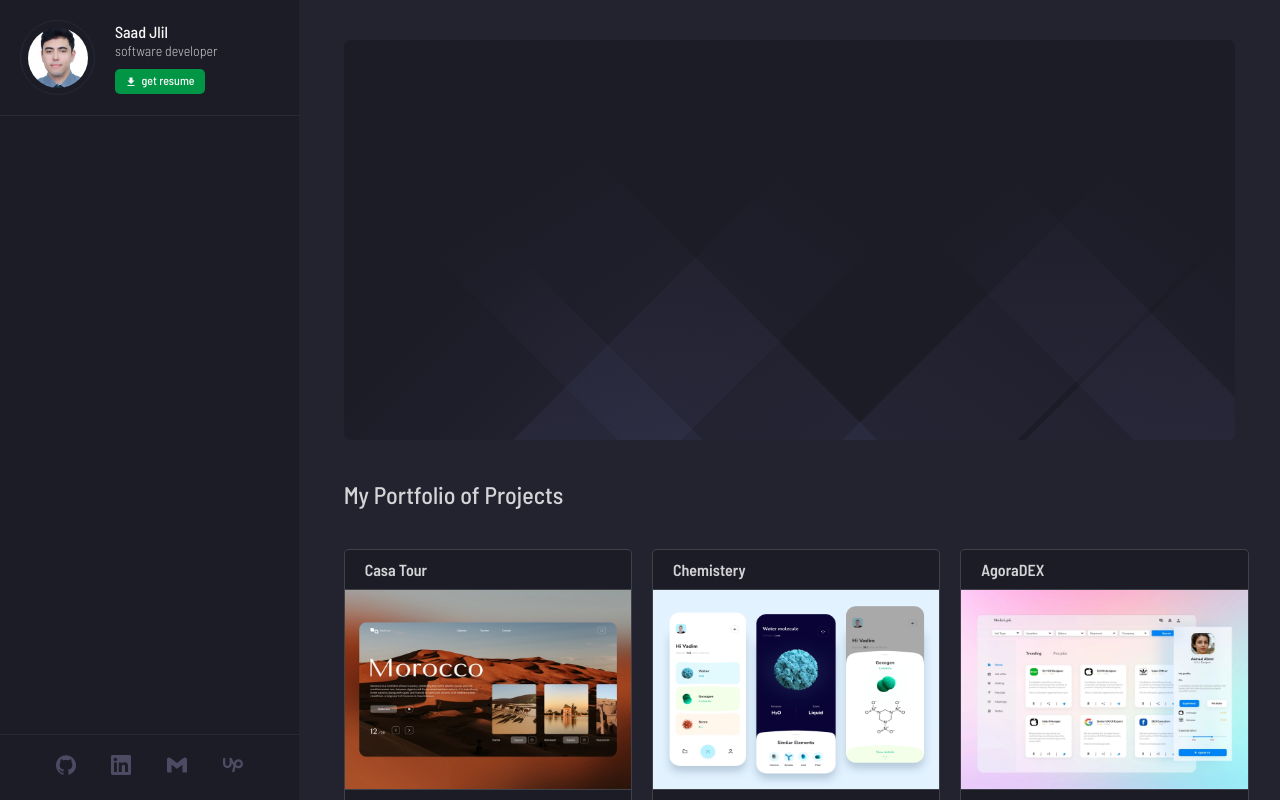
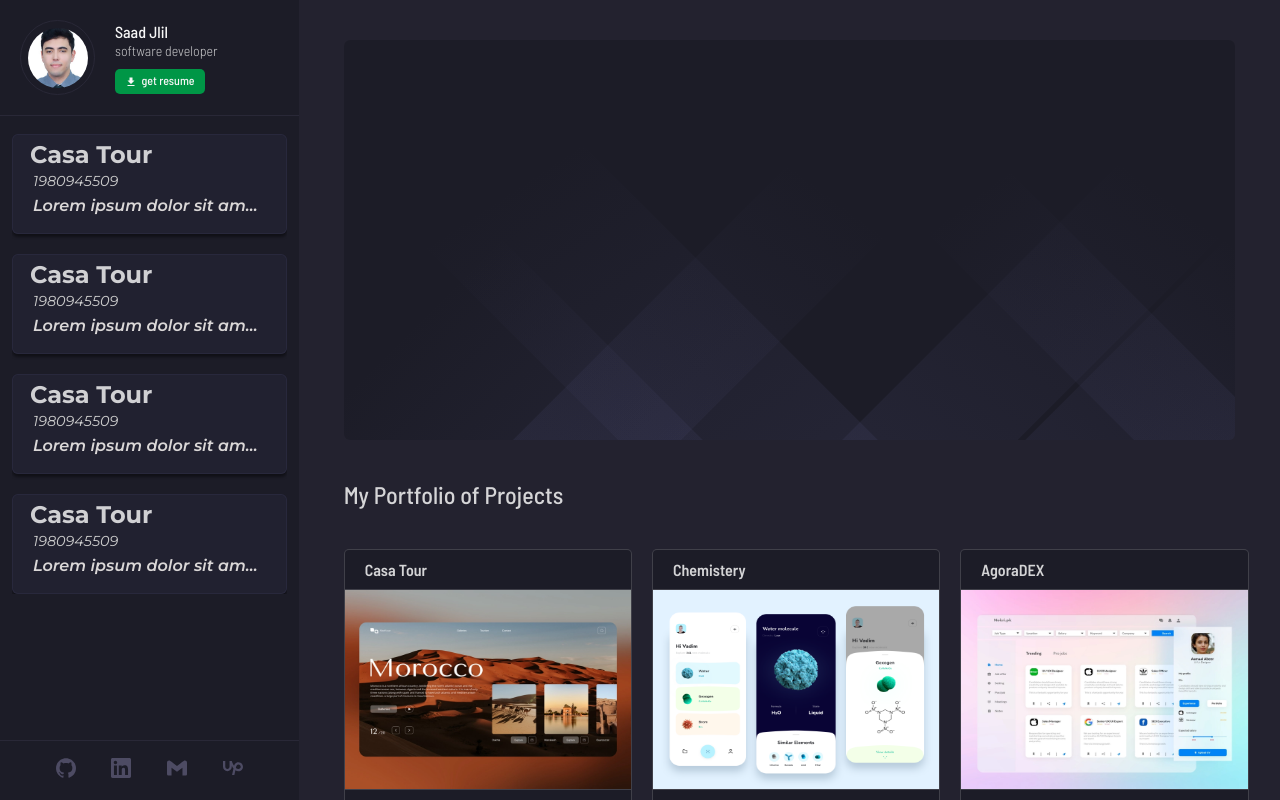
Before and after one commit to SaadJlil/PersonalWebsite, a Next.js app: page / in a window 1280 px wide. Shown: the top 800 px of the page. Built offline with nearby package versions, Linux system fonts and the light colour scheme.

Commit message:
Form v4 + AsideElements

```diff
--- a/components/aside/aside.jsx
+++ b/components/aside/aside.jsx
@@ -1,14 +1,35 @@
+import useServiceStore from '@/store/serviceStore'
 import styles from '../../styles/aside.module.css'
 import { MdDownload } from 'react-icons/md'
 import { SiUpwork, SiLinkedin, SiGithub, SiGmail } from 'react-icons/si'
+import useStoreAsideElements from '@/store/asidestoredelements'
+import React from 'react'
 
 export default function Aside() {
     return (
         <aside className={styles.aside}>
             <Profile />
-            <Resume />
+            <AsideElements />
             <Medias />
         </aside>
+    )
+}
+
+function AsideElements() {
+    const StoredAsideElements = useStoreAsideElements((state) => state.elements)
+    return (
+        <div className={styles.asideelements}>
+            {StoredAsideElements.map(service => (
+                        <div key={service.id} className={styles.asideelement}>
+                            <h2>{service.name}</h2>
+                            <h3 className={styles.date}>{service.date}</h3>
+                            <h3 className={styles.description}>{service.description}</h3>
+
+                        </div>
+                    )
+                )
+            }
+        </div>
     )
 }
 
--- a/components/services.jsx
+++ b/components/services.jsx
@@ -27,7 +27,7 @@ export default function Services({handleModalOpen}) {
                 ))}
             </div>
             <div className={styles.hire}>
-                <Button_ link="#" content="hire me" clicked={() => handleModalOpen()}/>
+                <Button_ link="#" content="Hire Me" clicked={() => handleModalOpen()}/>
             </div>
 
 
--- /dev/null
+++ b/store/asidestoredelements.jsx
@@ -0,0 +1,49 @@
+import  {create} from 'zustand'
+
+
+class AsideStoredElement{
+    constructor(id, name, date, description){
+        this.id = id;
+        this.name = name;
+        this.description = description;
+        this.date = date;
+    }
+}
+const MarocTbs = new AsideStoredElement(
+    1,
+    "Casa Tour",
+    "1980945509",
+    'Lorem ipsum dolor sit amet consectetur, adipisicing elit. Eius quaerat recusandae sint ratione rerum? Deserunt',
+)
+const Toulouse = new AsideStoredElement(
+    1,
+    "Casa Tour",
+    "1980945509",
+    'Lorem ipsum dolor sit amet consectetur, adipisicing elit. Eius quaerat recusandae sint ratione rerum? Deserunt',
+)
+const Barcelona = new AsideStoredElement(
+    1,
+    "Casa Tour",
+    "1980945509",
+    'Lorem ipsum dolor sit amet consectetur, adipisicing elit. Eius quaerat recusandae sint ratione rerum? Deserunt',
+)
+const Canada = new AsideStoredElement(
+    1,
+    "Casa Tour",
+    "1980945509",
+    'Lorem ipsum dolor sit amet consectetur, adipisicing elit. Eius quaerat recusandae sint ratione rerum? Deserunt',
+)
+
+
+
+const useStoreAsideElements = create((set) => ({
+    elements:  [
+        MarocTbs,
+        Toulouse,
+        Barcelona,
+        Canada
+    ],
+}))
+
+
+export default useStoreAsideElements
--- a/styles/aside.module.css
+++ b/styles/aside.module.css
@@ -103,6 +103,12 @@
 }
 
 .mediaWrapper {
+    position: absolute;
+    bottom: 0;
+    left: 0;
+    width: 100%;
+    height: 7.5%;
+    max-height: 90px;
     padding: 20px;
     display: flex;
     flex-direction: row;
@@ -115,7 +121,7 @@
 
 .mediaSlot:hover {
     color: #f7f7f7;
-    transition: ease-in-out 300ms;
+   transition: ease-in-out 300ms;
     cursor: pointer;
 }
 
@@ -123,3 +129,45 @@
     height: 100%;
     width: 100%;
 }
+
+
+.asideelements {
+    margin: 6% 4%;
+    display: flex;
+    gap: 20px;
+    flex-direction: column;
+    overflow: hidden;
+}
+
+.asideelement {
+    padding: 5px 17px;
+    border: 1px groove #2e2e449f;
+    border-radius: 6px;
+    background-color: #222233db;
+    box-shadow: 0px 3px 3px 0px rgba(0, 0, 0, 0.431);
+    height: 100px;
+    overflow: hidden;
+}
+
+.asideelement h2 {
+    color: rgba(255, 255, 255, 0.787);
+}
+
+.date {
+    padding: 3px;
+    font-size: 90%;
+    color: rgb(203, 203, 203);
+    font-weight: 400;
+    font-style: italic;
+}
+
+.description {
+    padding: 3px;
+    font-size: 1rem;
+    color: rgb(218, 215, 215);
+    font-weight: 600;
+    font-style: italic;
+    white-space: nowrap;
+    overflow: hidden;
+    text-overflow: ellipsis;
+}
--- a/styles/button_.module.css
+++ b/styles/button_.module.css
@@ -4,18 +4,21 @@
 .cta {
     display: flex;
     justify-content: center;
-    width: 200px;
+    width: 20%;
+    min-width: 150px;
+    max-width: 200px;
     padding: 3px 0;
     text-decoration: none;
     text-align: center;
 	color: white;
     border: 2px solid #009646;
 	font-size: 1.5rem;
-	text-transform: uppercase;
 	letter-spacing: 0.1rem;
     background-color: #009646;
 	transition: 0.3s ease;
 	transition-property: background-color, color;
+    border-radius: 5px;
+    cursor: pointer;
 }
 
 .cta:hover{
--- a/styles/modalform.module.css
+++ b/styles/modalform.module.css
@@ -1,6 +1,8 @@
 .modalFormFull {
-    height: 100vh;
-    width: 100vw;
+  height: 100vh;
+  width: 100vw;
+  backdrop-filter: blur(3px);
+background-image: linear-gradient(rgba(0, 0, 0, 0.164), rgba(0, 0, 0, 0.238));
 }
 
 .modalContainer {
@@ -14,8 +16,9 @@
     align-items: center;
     justify-content: center;
     background-color: #23222f;
-    border: 1px solid white;
+    border: 1px groove #43405763;
     border-radius: 20px;
+    box-shadow: -4px -3px 25px 11px rgba(0, 0, 0, 0.218);
 }
 
 .modalWin {
@@ -71,6 +74,7 @@
 }
 
 .modalWinForm .ButtonWrapper {
+  margin-top: 10px;
   display: flex;
   justify-content: center;
 }
```
